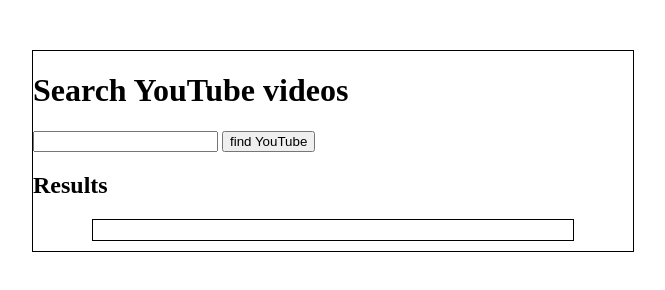
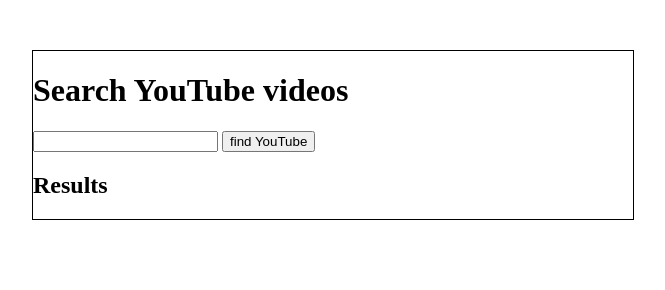
Before and after one commit to dermio/search-youtube, a plain HTML site: page index.html in a window 1280 px wide. Shown: the whole page, without its empty margins (307-972 px from the left). Drawn offline with nearby package versions, Linux system fonts and the light colour scheme.

Commit message:
added aria-live and JS behavior

```diff
--- a/index.html
+++ b/index.html
@@ -16,7 +16,7 @@
 		</form>
 		<h2>Results</h2>
 
-		<div class='js-search-results'>
+		<div class='js-search-results' aria-live='assertive' hidden>
 
 		</div>
 	</main>
--- a/index.js
+++ b/index.js
@@ -47,6 +47,9 @@ function displaySearchResults(data) {
 	// so it can rendered in the HTML
 	// in the results section.
 	$('.js-search-results').html(results);
+
+	// unhide the .js-search-results once it has content
+	$('.js-search-results').prop('hidden', false);
 
 	console.log('render all the results in HTML');
 }
```
